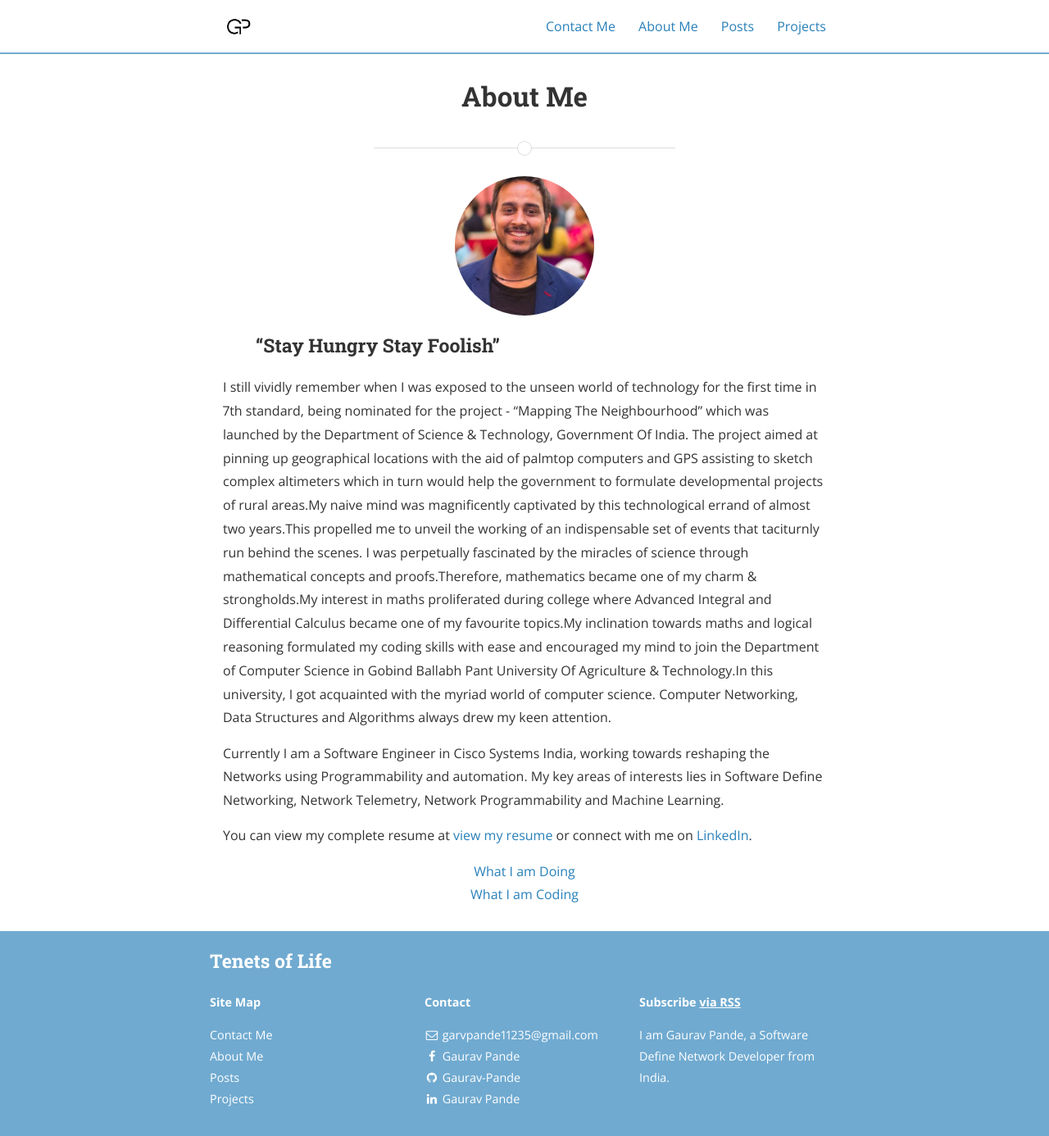
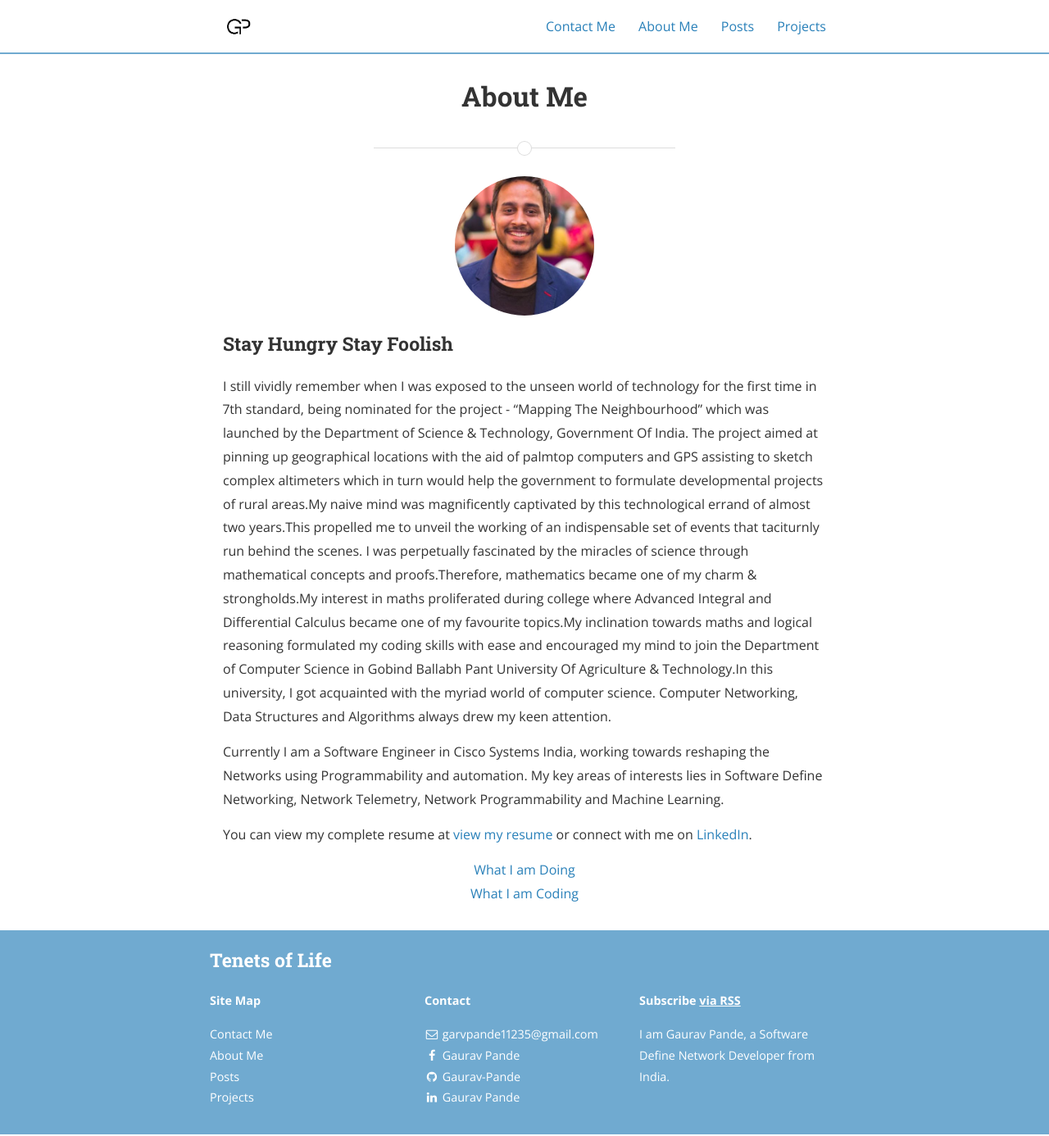
Before and after one commit to Gaurav-Pande/gaurav-pande.github.io, a Jekyll site: the page built from about.md, in a window 1280 px wide. Shown: the whole page at 82% size. Built offline with Jekyll 4.4.1, drawn with Linux system fonts in a browser that asks for light colours; nearby versions of some CDN libraries; a style sheet for code colours, icons or effects is not loaded.

```diff
--- a/about.md
+++ b/about.md
@@ -6,7 +6,7 @@ permalink: /about/
 
 <img class="profile" src="{{ site.baseurl }}/assets/gaurav1.jpg" title="Profile Picture">
 
-> ### “Stay Hungry Stay Foolish”
+### Stay Hungry Stay Foolish
 
 
 
```
